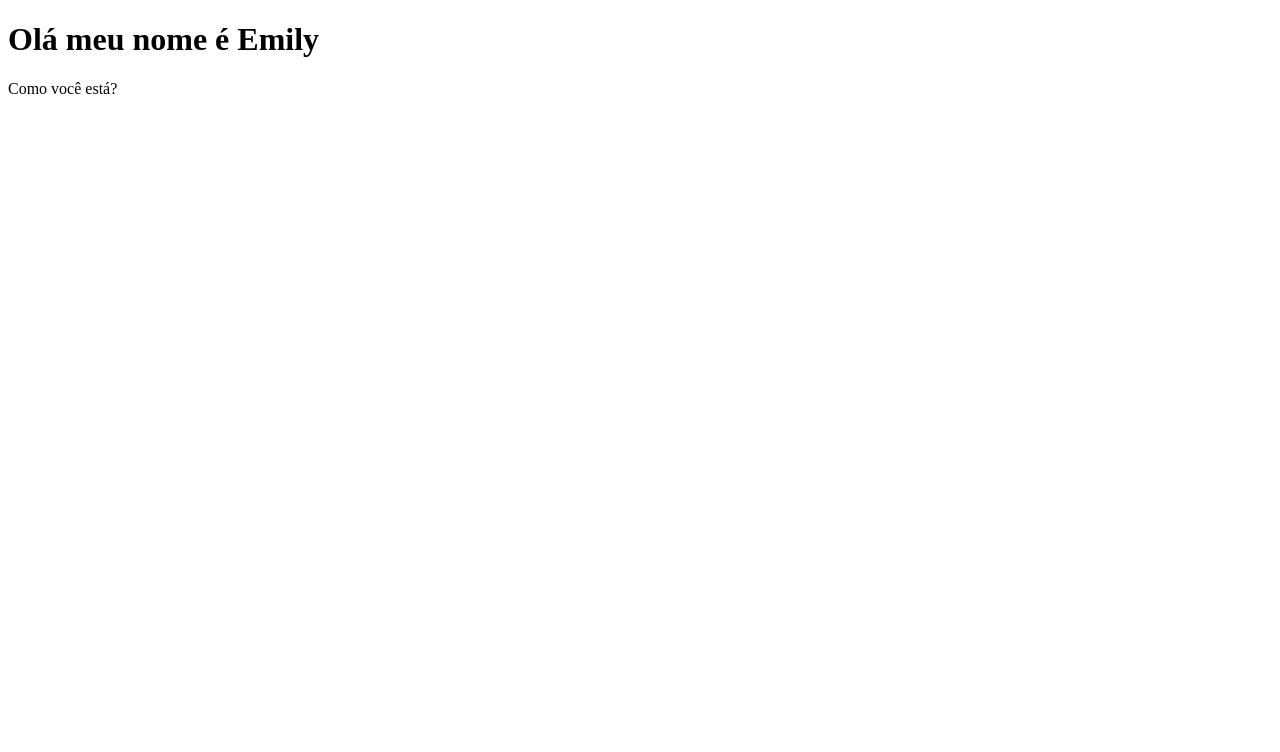
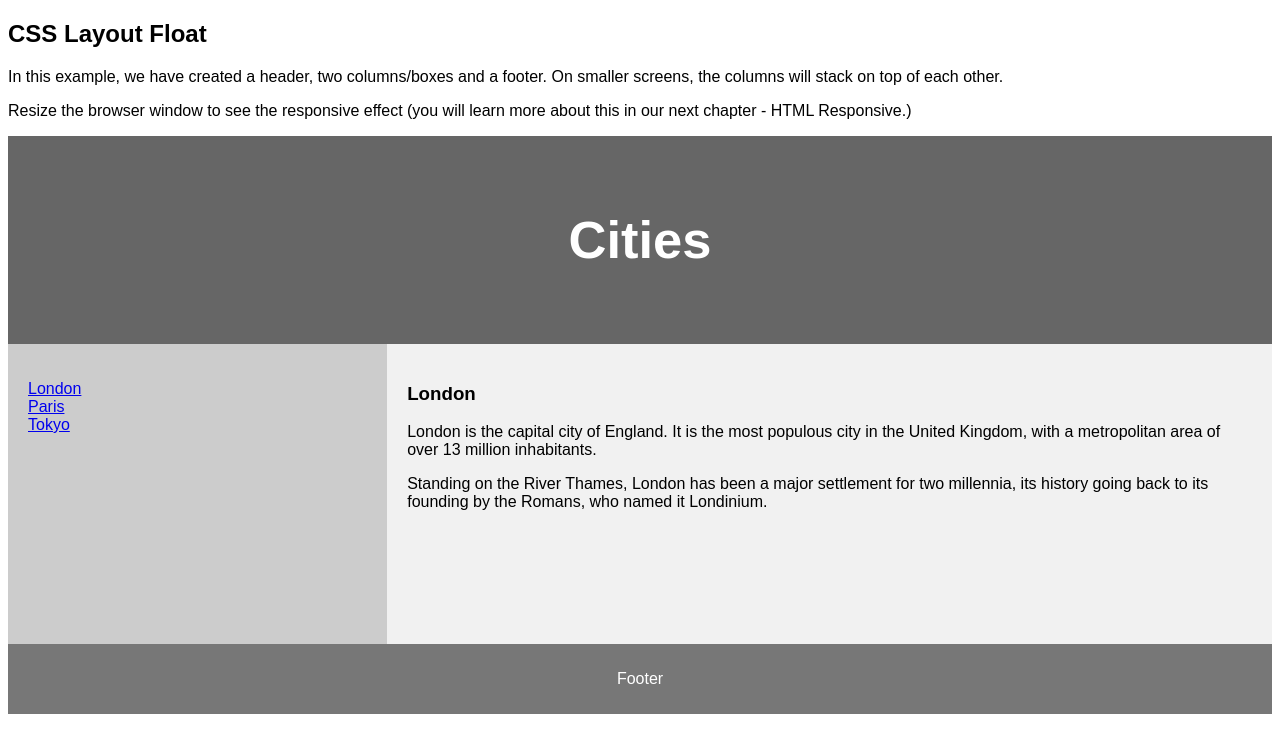
Before and after one commit to Emiilys/Emiilys.github.io, a plain HTML site: page index.html in a window 1280 px wide. Drawn offline with Linux system fonts and the light colour scheme.

Commit message:
Update index.html

```diff
--- a/index.html
+++ b/index.html
@@ -1,16 +1,103 @@
 <!DOCTYPE html>
-<html lang="pt-BR">
+<html lang="en">
 <head>
-    <meta charset="UTF-8">
-    <meta name="viewport" content="width=device-width, initial-scale=1.0">
-    <title>Page Title</title>
-    <link rel="manifest" href="app_layout/manifest.json"> <!-- Referência ao manifest.json -->
-    <base href="/app_layout/"> <!-- Ajuste o base href para a raiz do repositório -->
+<title>CSS Template</title>
+<meta charset="utf-8">
+<meta name="viewport" content="width=device-width, initial-scale=1">
+<style>
+* {
+  box-sizing: border-box;
+}
+
+body {
+  font-family: Arial, Helvetica, sans-serif;
+}
+
+/* Style the header */
+header {
+  background-color: #666;
+  padding: 30px;
+  text-align: center;
+  font-size: 35px;
+  color: white;
+}
+
+/* Create two columns/boxes that floats next to each other */
+nav {
+  float: left;
+  width: 30%;
+  height: 300px; /* only for demonstration, should be removed */
+  background: #ccc;
+  padding: 20px;
+}
+
+/* Style the list inside the menu */
+nav ul {
+  list-style-type: none;
+  padding: 0;
+}
+
+article {
+  float: left;
+  padding: 20px;
+  width: 70%;
+  background-color: #f1f1f1;
+  height: 300px; /* only for demonstration, should be removed */
+}
+
+/* Clear floats after the columns */
+section::after {
+  content: "";
+  display: table;
+  clear: both;
+}
+
+/* Style the footer */
+footer {
+  background-color: #777;
+  padding: 10px;
+  text-align: center;
+  color: white;
+}
+
+/* Responsive layout - makes the two columns/boxes stack on top of each other instead of next to each other, on small screens */
+@media (max-width: 600px) {
+  nav, article {
+    width: 100%;
+    height: auto;
+  }
+}
+</style>
 </head>
 <body>
 
-<h1>Olá meu nome é Emily</h1>
-<p>Como você está?</p>
+<h2>CSS Layout Float</h2>
+<p>In this example, we have created a header, two columns/boxes and a footer. On smaller screens, the columns will stack on top of each other.</p>
+<p>Resize the browser window to see the responsive effect (you will learn more about this in our next chapter - HTML Responsive.)</p>
+
+<header>
+  <h2>Cities</h2>
+</header>
+
+<section>
+  <nav>
+    <ul>
+      <li><a href="#">London</a></li>
+      <li><a href="#">Paris</a></li>
+      <li><a href="#">Tokyo</a></li>
+    </ul>
+  </nav>
+
+  <article>
+    <h1>London</h1>
+    <p>London is the capital city of England. It is the most populous city in the  United Kingdom, with a metropolitan area of over 13 million inhabitants.</p>
+    <p>Standing on the River Thames, London has been a major settlement for two millennia, its history going back to its founding by the Romans, who named it Londinium.</p>
+  </article>
+</section>
+
+<footer>
+  <p>Footer</p>
+</footer>
 
 </body>
 </html>
```
